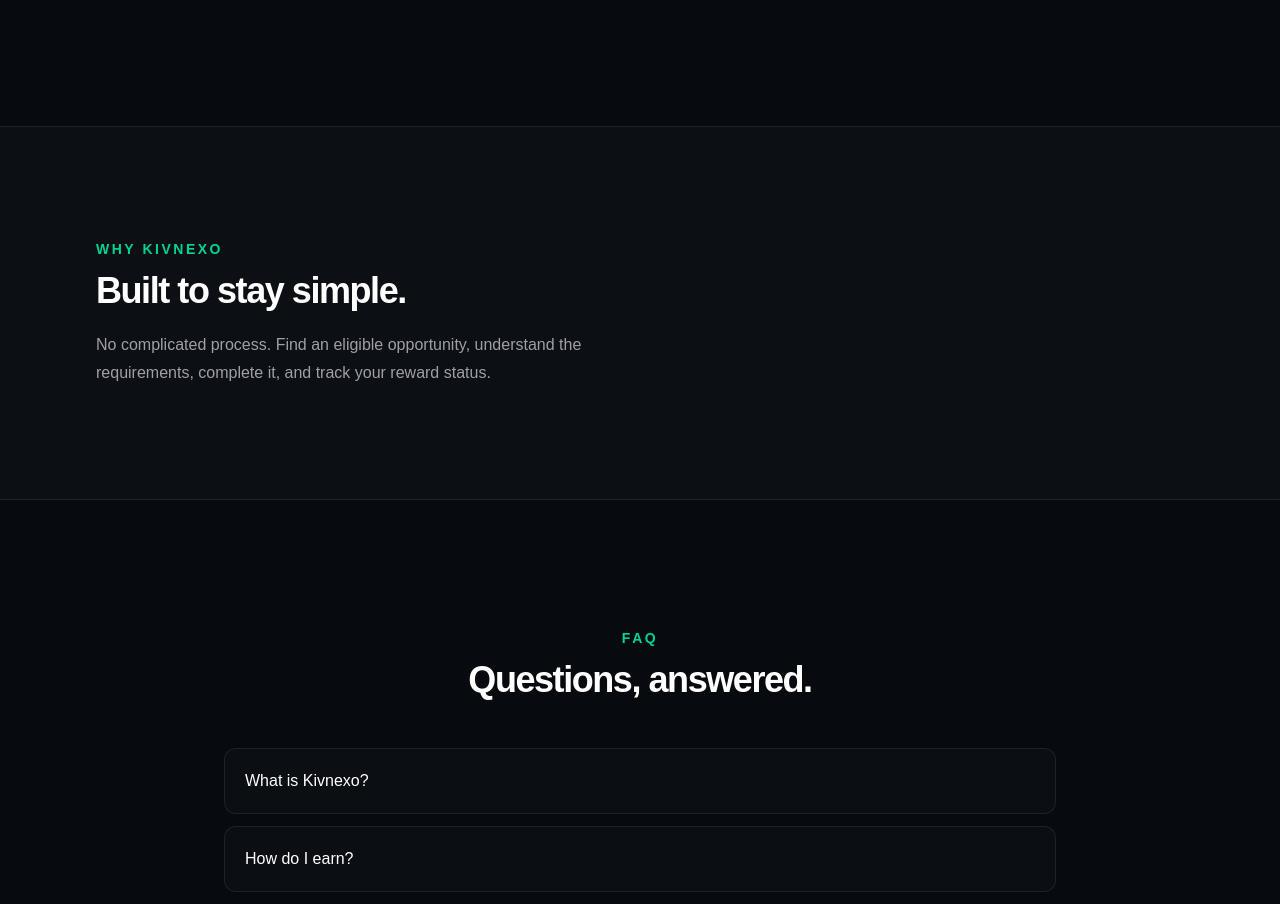
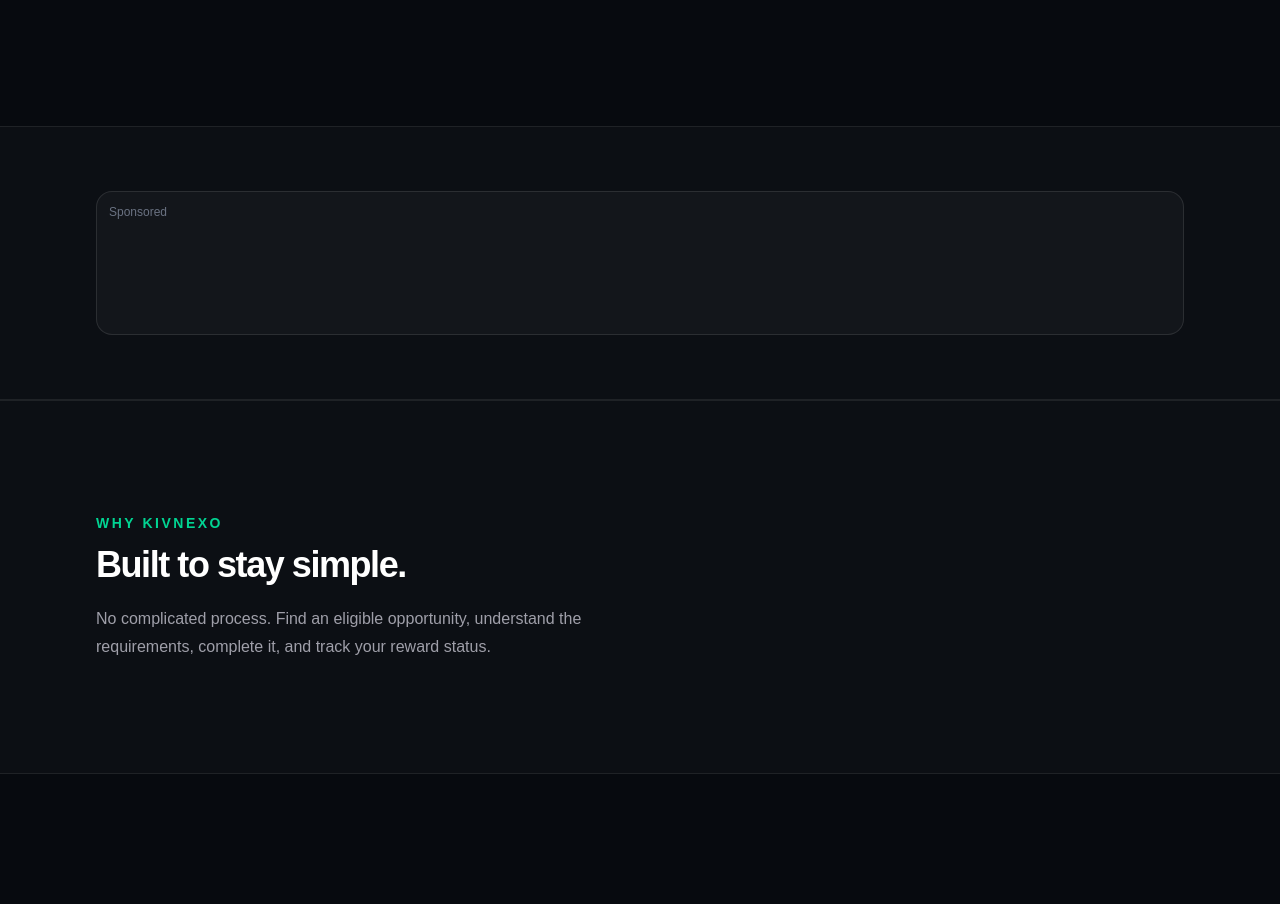
Before and after one commit to Sivam-007/kivnexo, a Next.js app: page / in a window 1280 px wide. Shown: the part 1260-2164 px from the top of the page. Built offline with nearby package versions, Linux system fonts and the light colour scheme.

Commit message:
Add Offerwall banners across pages

```diff
--- a/app/dashboard/page.tsx
+++ b/app/dashboard/page.tsx
@@ -542,8 +542,12 @@
   </div>
 </section>
 
+{/* Sponsored Banner - Below Spin Wheel */}
+<div className="mt-8 flex justify-center">
+  <OfferwallBanner size="300x250" />
+</div>
 
-        <div className="mt-8 grid gap-5 md:grid-cols-3">
+<div className="mt-8 grid gap-5 md:grid-cols-3">
         <button
   type="button"
   onClick={() => {
--- a/app/login/page.tsx
+++ b/app/login/page.tsx
@@ -2,6 +2,7 @@
 
 import { useState } from "react";
 import { supabase } from "@/lib/supabase";
+import OfferwallBanner from "@/components/OfferwallBanner";
 
 export default function LoginPage() {
   const [email, setEmail] = useState("");
@@ -106,6 +107,10 @@
             </a>
           </p>
         </form>
+
+        <div className="mt-8 flex justify-center">
+          <OfferwallBanner size="300x250" />
+        </div>
       </div>
     </main>
   );
--- a/app/page.tsx
+++ b/app/page.tsx
@@ -1,4 +1,5 @@
 import Link from "next/link";
+import OfferwallBanner from "@/components/OfferwallBanner";
 const features = [
   {
     number: "01",
@@ -173,6 +174,12 @@
         </div>
       </section>
 
+            {/* Sponsored Banner */}
+      <section className="border-y border-white/[0.08] bg-white/[0.02]">
+        <div className="mx-auto max-w-6xl px-5 py-8 sm:px-8">
+          <OfferwallBanner size="728x90" />
+        </div>
+      </section>
 
       {/* Why Kivnexo */}
       <section
--- a/app/signup/page.tsx
+++ b/app/signup/page.tsx
@@ -2,6 +2,7 @@
 
 import { useState } from "react";
 import { supabase } from "@/lib/supabase";
+import OfferwallBanner from "@/components/OfferwallBanner";
 
 export default function SignupPage() {
   const [email, setEmail] = useState("");
@@ -112,6 +113,10 @@
             </a>
           </p>
         </form>
+
+        <div className="mt-8 flex justify-center">
+          <OfferwallBanner size="300x250" />
+        </div>
       </div>
     </main>
   );
```
